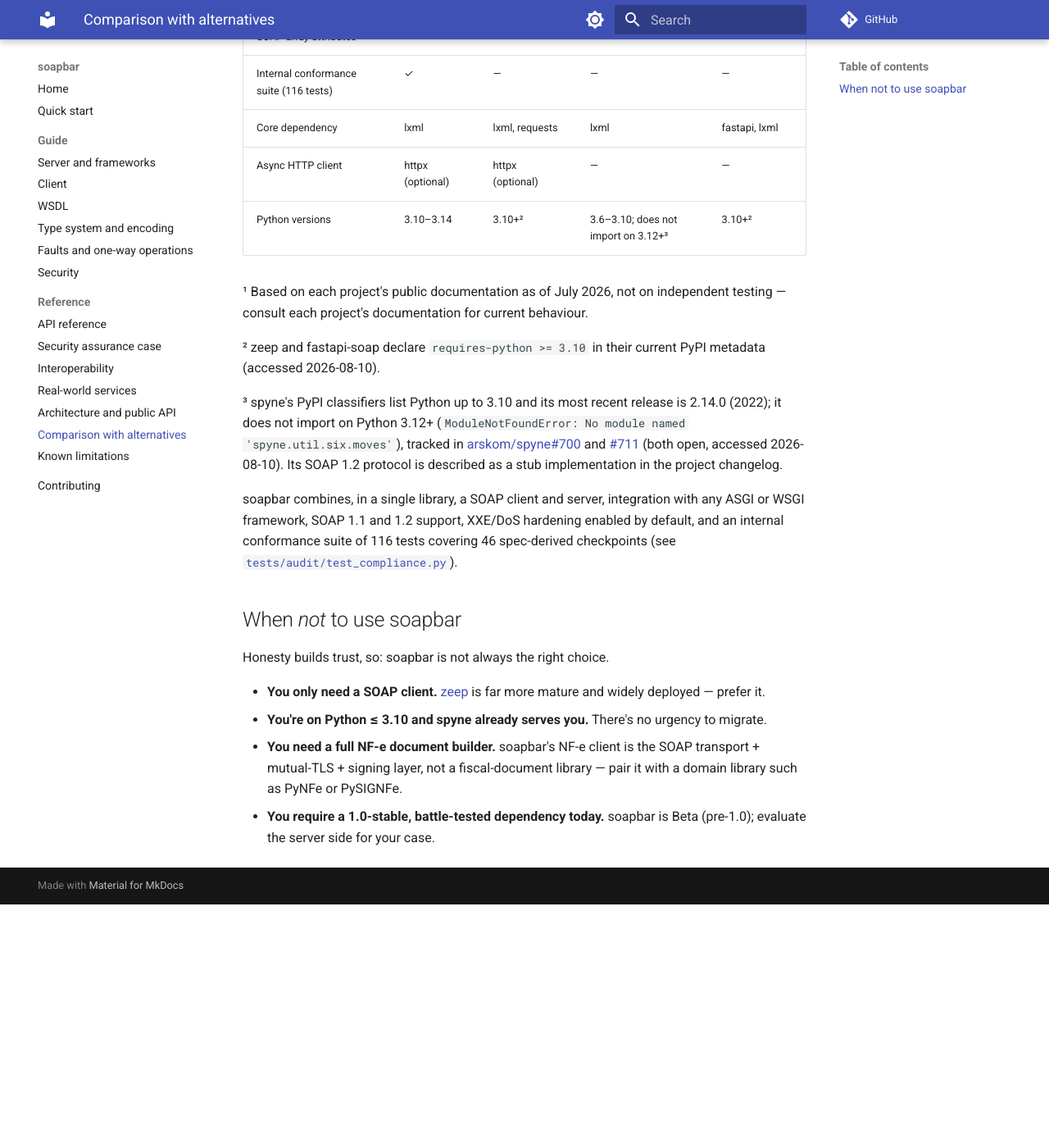
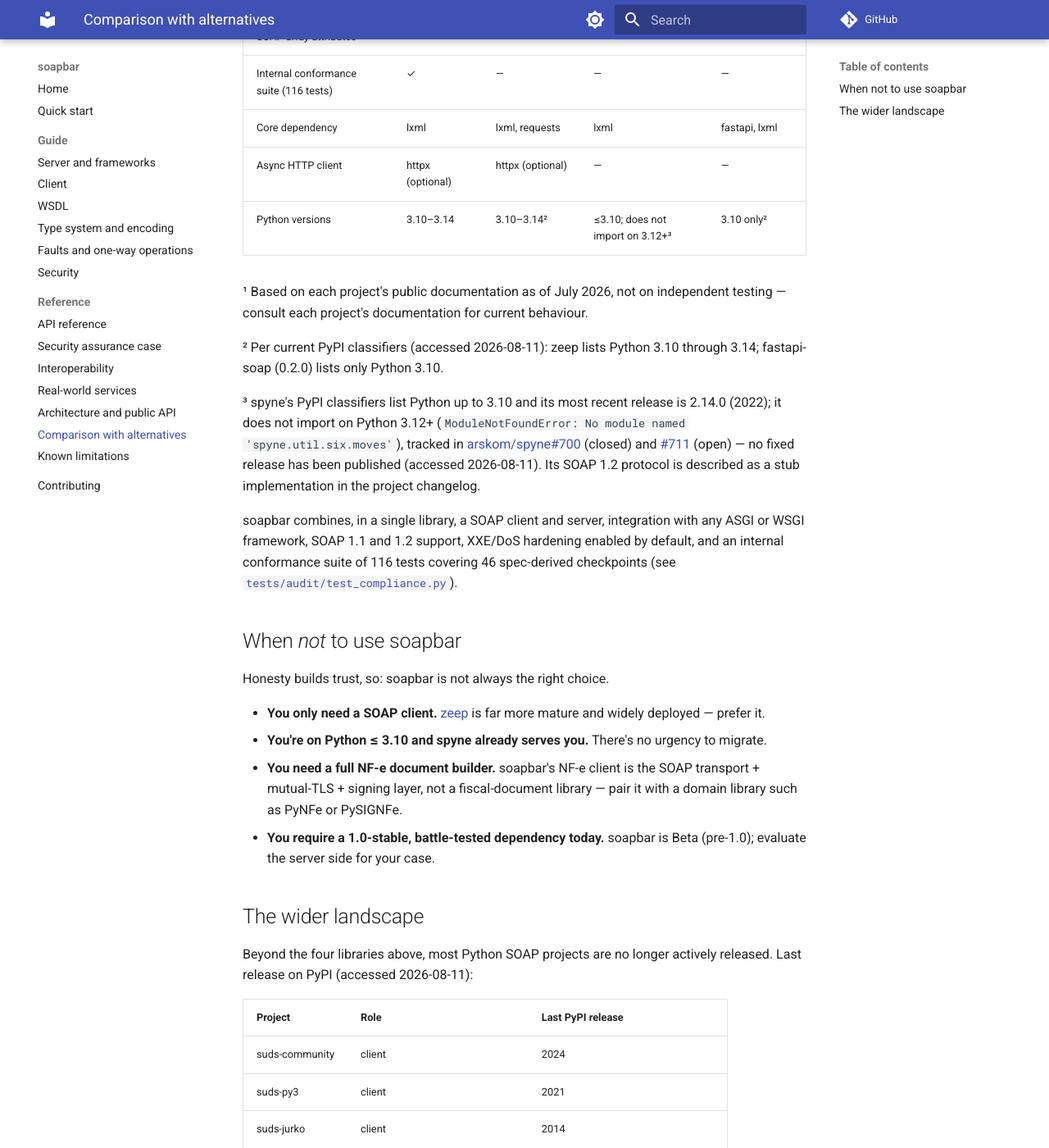
Before and after one commit to hitoshyamamoto/soapbar, an MkDocs documentation site: the page built from docs/comparison.md, in a window 1280 px wide and 1400 px high, scrolled down 967 px. Shown: the whole window at 82% size. Built offline with MkDocs 1.6.1 and Material for MkDocs 9.7.7, drawn with Linux system fonts in a browser that asks for light colours; comment, search, counter and statistics services are not loaded; before the commit the page ends 2070 px from its top, so only the background shows below that; some of the changed text lies outside the part shown.

Commit message:
docs: document the wider SOAP landscape + correct Python-version data (#154)
Reinforces the comparison with verified facts about the broader Python
SOAP ecosystem.

## comparison.md
- New **"The wider landscape"** section: the other Python SOAP libraries
and their last PyPI
release (suds forks, osa, pysimplesoap, ladon, soaplib, ZSI — spanning
2010–2024), showing most
are no longer actively released. Includes the honesty caveat that a
stale release is a *signal*,
  not proof of abandonment.
- **Sharpened the Python-versions row** from current PyPI classifiers
(accessed 2026-08-11):
zeep **3.10–3.14**, fastapi-soap **3.10 only**, spyne **≤3.10 (does not
import on 3.12+)**.
- **Correction:** the earlier footnote said spyne #700 and #711 were
"both open". #700 is in fact
**closed** (with no fixed release published); updated to #700 closed /
#711 open.

## README.md
- Extended the *Comparison* link text to surface the wider-landscape
point.

All figures cite PyPI/GitHub with the access date; nothing asserted
beyond what was verified.

```diff
--- a/docs/comparison.md
+++ b/docs/comparison.md
@@ -21,13 +21,13 @@
 | Internal conformance suite (116 tests) | ✓ | — | — | — |
 | Core dependency | lxml | lxml, requests | lxml | fastapi, lxml |
 | Async HTTP client | httpx (optional) | httpx (optional) | — | — |
-| Python versions | 3.10–3.14 | 3.10+² | 3.6–3.10; does not import on 3.12+³ | 3.10+² |
+| Python versions | 3.10–3.14 | 3.10–3.14² | ≤3.10; does not import on 3.12+³ | 3.10 only² |
 
 ¹ Based on each project's public documentation as of July 2026, not on independent testing — consult each project's documentation for current behaviour.
 
-² zeep and fastapi-soap declare `requires-python >= 3.10` in their current PyPI metadata (accessed 2026-08-10).
+² Per current PyPI classifiers (accessed 2026-08-11): zeep lists Python 3.10 through 3.14; fastapi-soap (0.2.0) lists only Python 3.10.
 
-³ spyne's PyPI classifiers list Python up to 3.10 and its most recent release is 2.14.0 (2022); it does not import on Python 3.12+ (`ModuleNotFoundError: No module named 'spyne.util.six.moves'`), tracked in [arskom/spyne#700](https://github.com/arskom/spyne/issues/700) and [#711](https://github.com/arskom/spyne/issues/711) (both open, accessed 2026-08-10). Its SOAP 1.2 protocol is described as a stub implementation in the project changelog.
+³ spyne's PyPI classifiers list Python up to 3.10 and its most recent release is 2.14.0 (2022); it does not import on Python 3.12+ (`ModuleNotFoundError: No module named 'spyne.util.six.moves'`), tracked in [arskom/spyne#700](https://github.com/arskom/spyne/issues/700) (closed) and [#711](https://github.com/arskom/spyne/issues/711) (open) — no fixed release has been published (accessed 2026-08-11). Its SOAP 1.2 protocol is described as a stub implementation in the project changelog.
 
 soapbar combines, in a single library, a SOAP client and server, integration with any ASGI or WSGI framework, SOAP 1.1 and 1.2 support, XXE/DoS hardening enabled by default, and an internal conformance suite of 116 tests covering 46 spec-derived checkpoints (see [`tests/audit/test_compliance.py`](https://github.com/hitoshyamamoto/soapbar/blob/main/tests/audit/test_compliance.py)).
 
@@ -39,3 +39,20 @@ Honesty builds trust, so: soapbar is not always the right choice.
 - **You're on Python ≤ 3.10 and spyne already serves you.** There's no urgency to migrate.
 - **You need a full NF-e document builder.** soapbar's NF-e client is the SOAP transport + mutual-TLS + signing layer, not a fiscal-document library — pair it with a domain library such as PyNFe or PySIGNFe.
 - **You require a 1.0-stable, battle-tested dependency today.** soapbar is Beta (pre-1.0); evaluate the server side for your case.
+
+## The wider landscape
+
+Beyond the four libraries above, most Python SOAP projects are no longer actively released. Last release on PyPI (accessed 2026-08-11):
+
+| Project | Role | Last PyPI release |
+|---|---|---|
+| suds-community | client | 2024 |
+| suds-py3 | client | 2021 |
+| suds-jurko | client | 2014 |
+| osa | WSDL client | 2021 |
+| pysimplesoap | client + server | 2017 |
+| ladon | multi-protocol server (incl. SOAP) | 2020 |
+| soaplib | server | 2010 — the project spyne grew out of |
+| ZSI | SOAP infrastructure | Python-2 era |
+
+In practice, the *actively released* options are **zeep** (client), **suds-community** (client), **spyne** (server, but see the Python 3.12 note above), and **soapbar** (client and server). A years-old last release is a signal, not proof of abandonment — some of these still receive occasional commits.
```
Also changed, not shown: README.md (+1 -1 lines).
